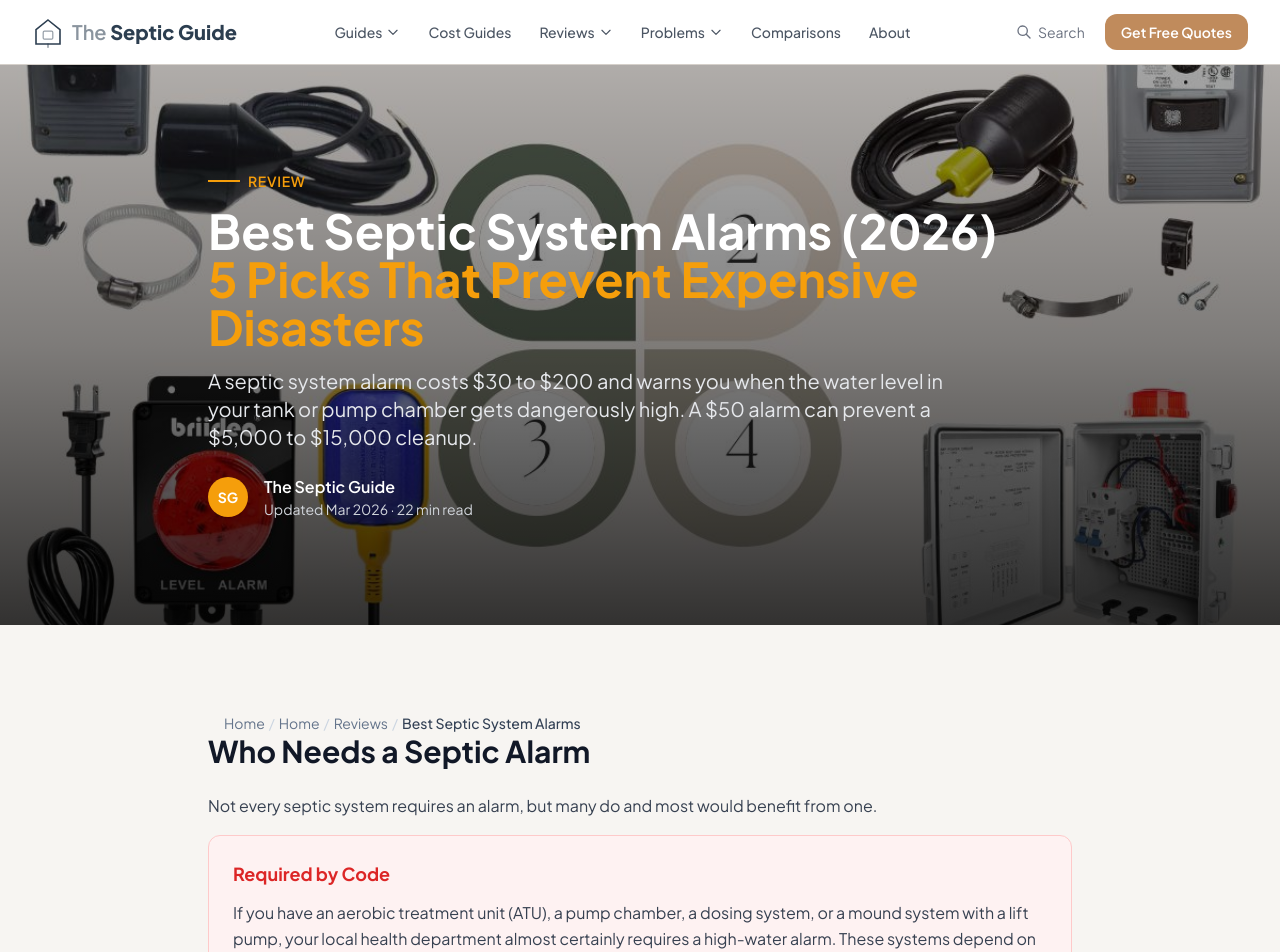
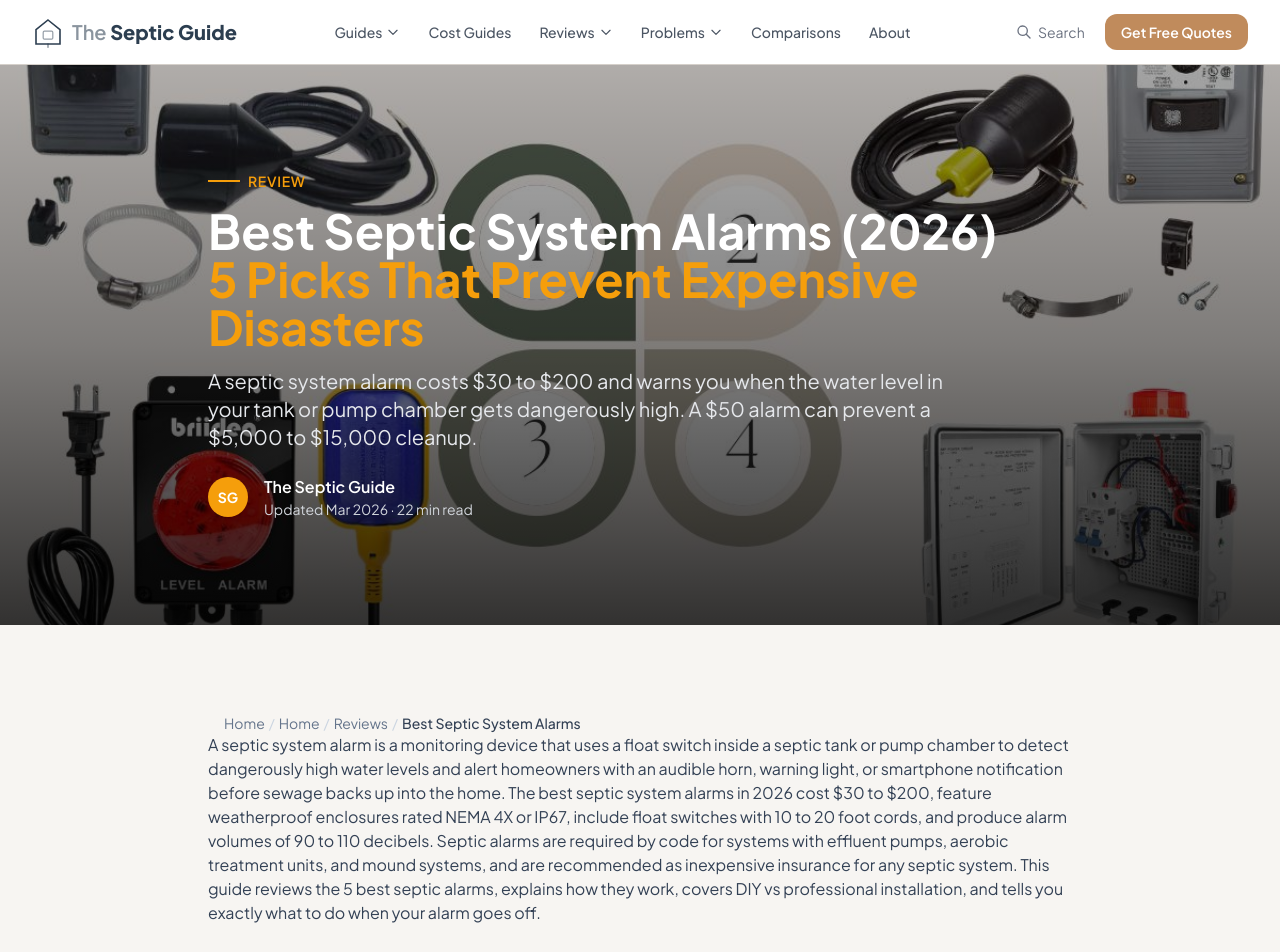
Before and after one commit to thebasementguide2026/theseptic.guide-, a Next.js app: page /reviews/best-septic-system-alarms in a window 1280 px wide. Shown: the top 952 px of the page. Built offline with nearby package versions, Linux system fonts and the light colour scheme.

Commit message:
add intro paragraph before Who Needs a Septic Alarm heading

```diff
--- a/app/reviews/best-septic-system-alarms/page.tsx
+++ b/app/reviews/best-septic-system-alarms/page.tsx
@@ -154,6 +154,9 @@ export default function BestSepticAlarmsPage() {
               { label: 'Best Septic System Alarms' }
             ]} />
         {/* Who Needs a Septic Alarm */}
+
+                    <p className="text-slate-700 text-sm sm:text-base leading-relaxed mb-8">A septic system alarm is a monitoring device that uses a float switch inside a septic tank or pump chamber to detect dangerously high water levels and alert homeowners with an audible horn, warning light, or smartphone notification before sewage backs up into the home. The best septic system alarms in 2026 cost $30 to $200, feature weatherproof enclosures rated NEMA 4X or IP67, include float switches with 10 to 20 foot cords, and produce alarm volumes of 90 to 110 decibels. Septic alarms are required by code for systems with effluent pumps, aerobic treatment units, and mound systems, and are recommended as inexpensive insurance for any septic system. This guide reviews the 5 best septic alarms, explains how they work, covers DIY vs professional installation, and tells you exactly what to do when your alarm goes off.</p>
+
         <section className="mb-16">
           <h2 className="text-3xl font-bold text-gray-900 mb-6">Who Needs a Septic Alarm</h2>
           <p className="text-gray-700 leading-relaxed mb-4">
```
